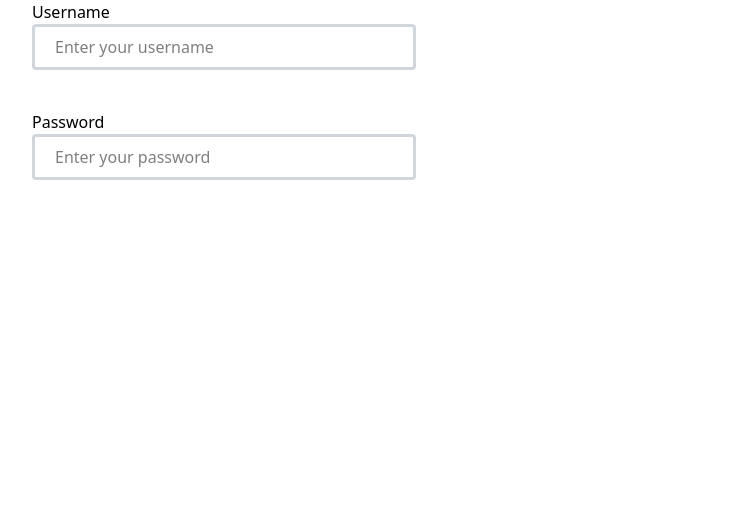
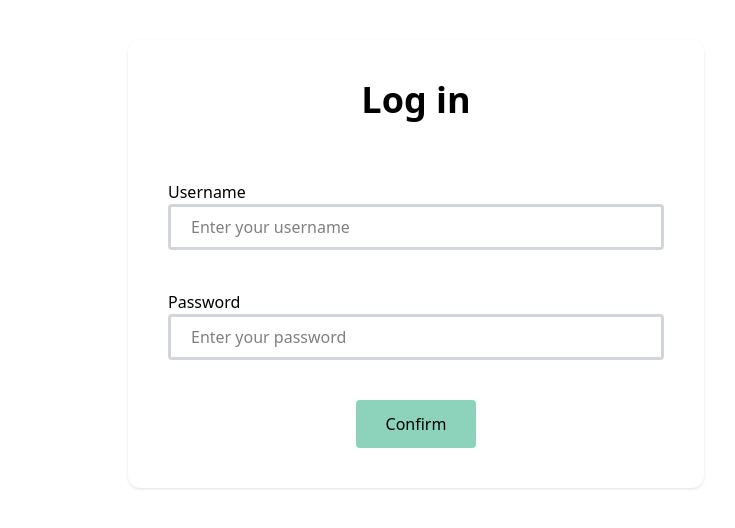
Before and after one commit to ShahzodProgramming/Lumora-Hackaton, a React (Vite) app: page /login in a window 1280 px wide. Shown: the top 528 px of the page, without its empty margins (224-959 px from the left). Built offline with nearby package versions, Linux system fonts and the light colour scheme.

Commit message:
Login page

```diff
--- a/src/index.css
+++ b/src/index.css
@@ -23,3 +23,9 @@
   font-weight: 300;
   src: url(./assets/fonts/Inter_24pt-Thin.ttf);
 }
+
+@theme {
+  --color-greenish: #121063;
+  --color-tahiti: #3ab7bf;
+  --color-bermuda: #78dcca;
+}
--- a/src/pages/LoginPage.jsx
+++ b/src/pages/LoginPage.jsx
@@ -2,27 +2,29 @@ import React from "react";
 
 const LoginPage = () => {
   return (
-    <div className="flex flex-col mx-auto max-w-3xl">
-      <form className="flex flex-col gap-10">
-        <div className="form-wrapper flex flex-col w-1/2">
+    <div className="flex flex-col mx-auto max-w-xl mt-10 shadow rounded-xl p-10">
+      <h1 className="text-center text-4xl font-bold">Log in</h1>
+      <form className="flex flex-col gap-10 mt-15 items-center w-full">
+        <div className="form-wrapper flex flex-col w-full transition-all">
           <label>Username</label>
           <input
-          className="border-3 rounded outline-0 py-2 px-5 border-gray-300 focus:border-blue-300"
+          className="border-3 rounded outline-0 py-2 px-5 border-gray-300 transition-all focus:border-blue-300"
             type="text"
             name="Username"
             placeholder="Enter your username"
           />
         </div>
 
-        <div className="form-wrapper flex flex-col w-1/2">
+        <div className="form-wrapper flex flex-col w-full transition-all">
           <label>Password</label>
           <input
-          className="border-3 rounded outline-0 py-2 px-5 border-gray-300 focus:border-blue-300"
+          className="border-3 rounded outline-0 py-2 px-5 border-gray-300 transition-all focus:border-blue-300"
             type="password"
             name="Password"
             placeholder="Enter your password"
           />
         </div>
+        <button className="bg-[#8DD3BB] p-3 rounded w-30">Confirm</button>
       </form>
     </div>
   );
```
